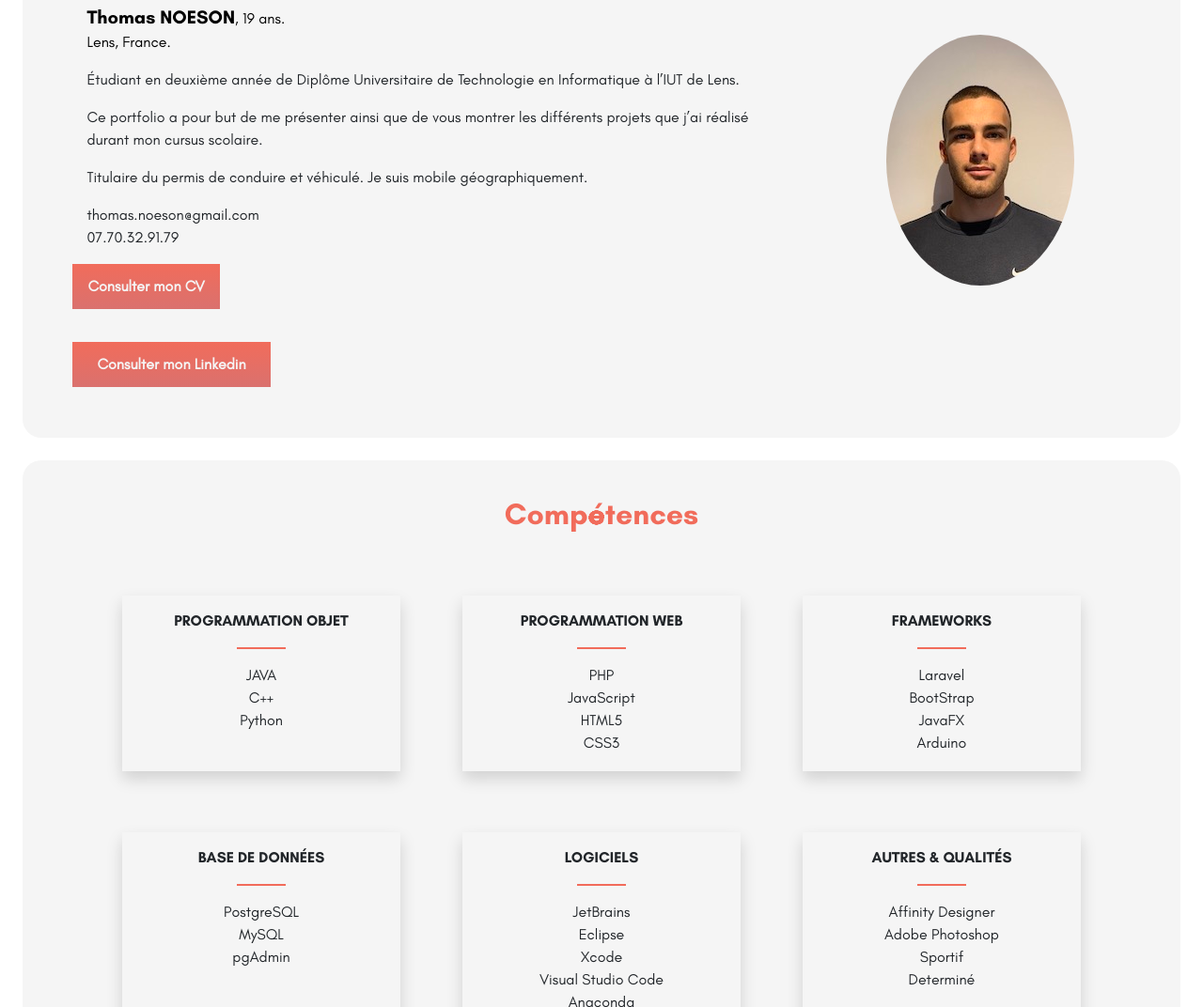
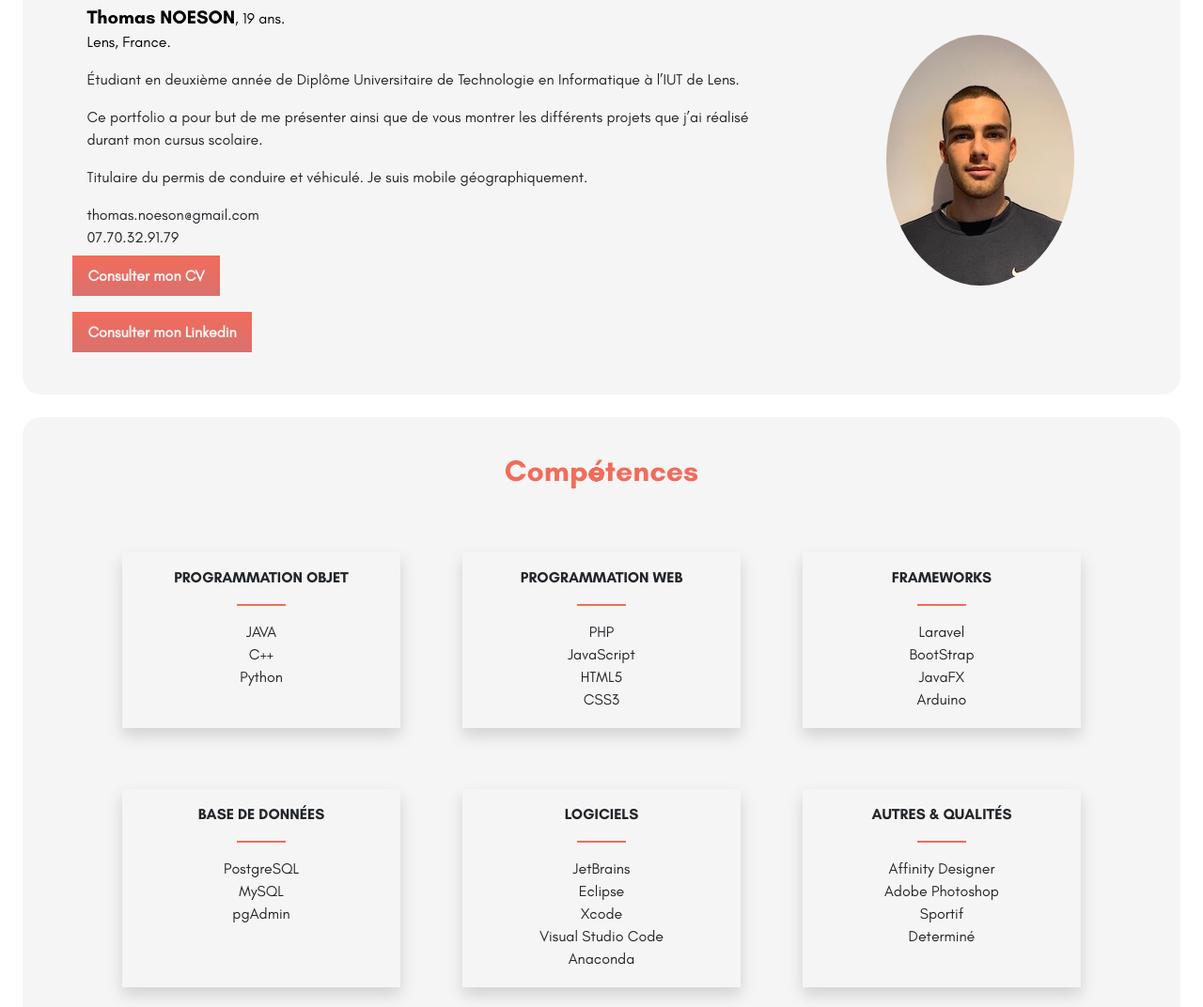
Before and after one commit to ThomasNoeson/Portfolio, a plain HTML site: page html/francais.index.html in a window 1280 px wide. Shown: the part 716-1788 px from the top of the page at 94% size. Drawn offline with nearby package versions, Linux system fonts and the light colour scheme.

Commit message:
Add files via upload

```diff
--- a/css/style.css
+++ b/css/style.css
@@ -100,7 +100,6 @@ html, body {
     font-weight: 700;
     padding: 12px 16px;
     background : linear-gradient(#f16c5b, #da716e);
-    display : inline-block;
 }
 .CVDownload:hover{
     background : #d95f50;
@@ -110,8 +109,7 @@ html, body {
     font-size: 16px;
     font-weight: 700;
     background : linear-gradient(#f16c5b, #da716e);
-    padding: 12px 26px;
-    display : inline-block;
+    padding: 12px 16px;
 }
 .LinkedinDownload:hover {
     background : #d95f50;
```
